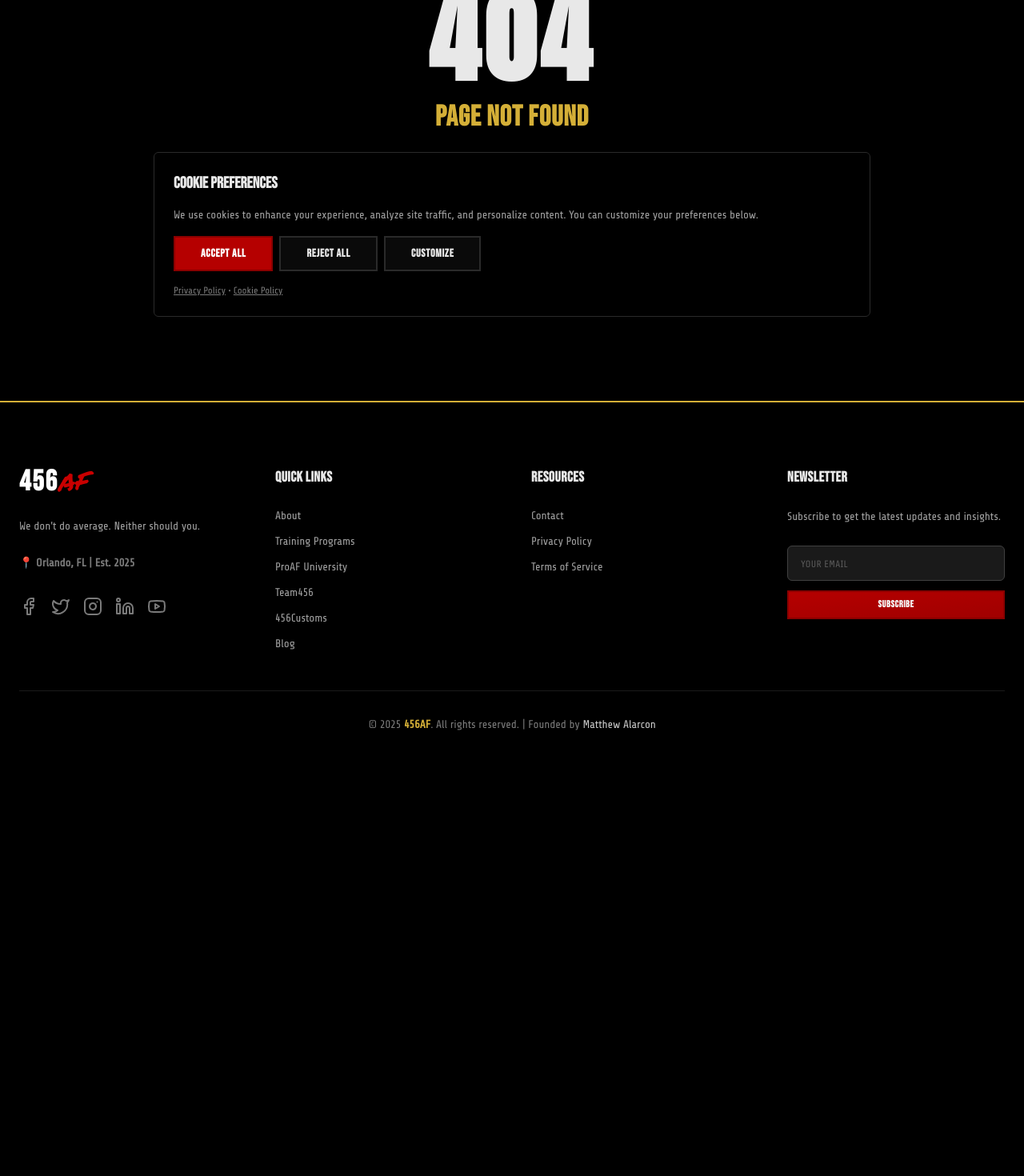
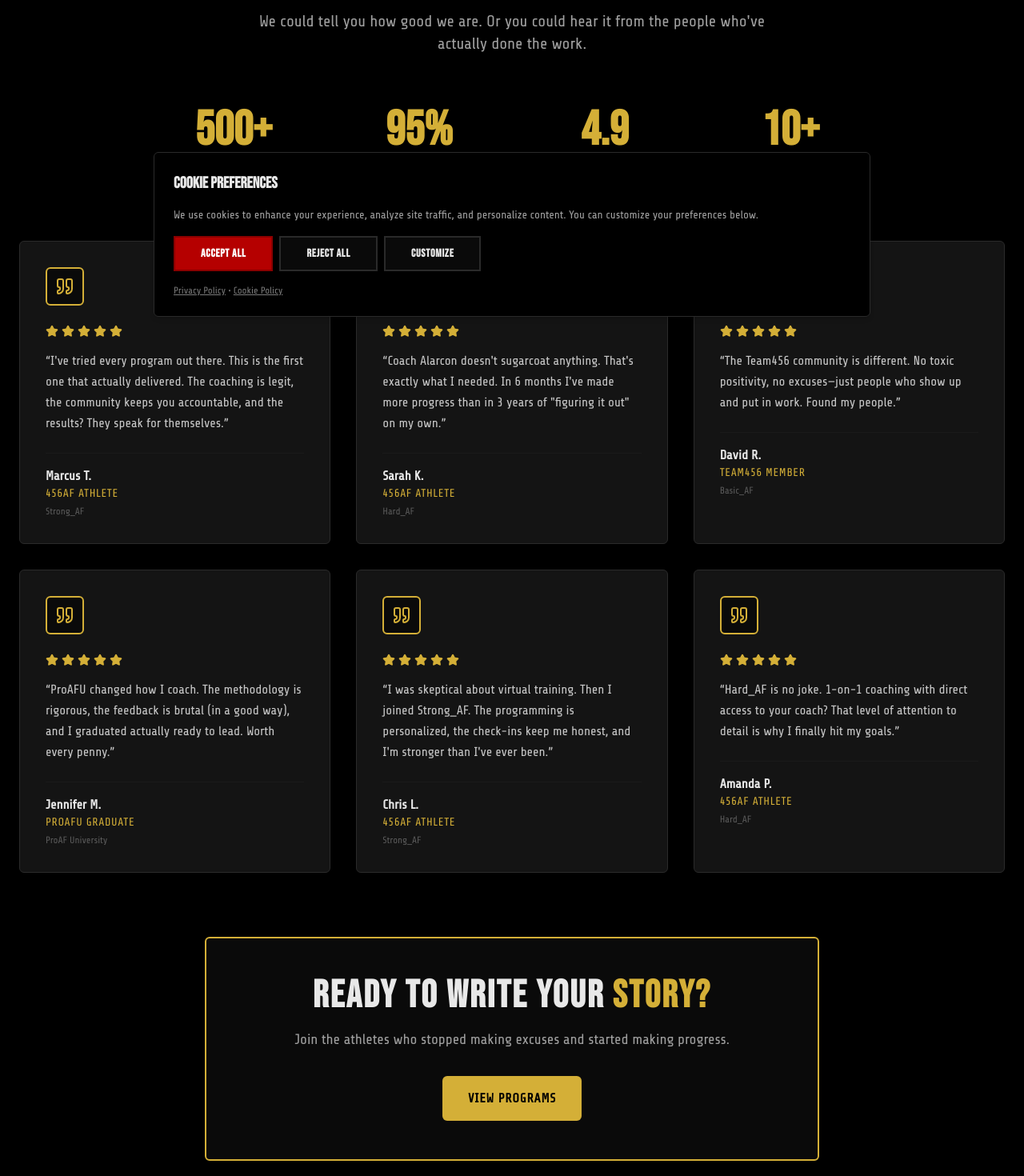
Before and after one commit to ghxstship/scorpion26.10, a Next.js app: page /testimonials in a window 1280 px wide. Before the commit this address had no page. Shown: the part 380-1850 px from the top of the page at 80% size. Before the commit the page ends 1376 px from the top, so only its background shows below. Built offline with nearby package versions, Linux system fonts and the light colour scheme.

Commit message:
Replace Blog page with Testimonials page
- Created new /testimonials page with athlete success stories
- Updated Header and Footer navigation links
- Updated sitemap

```diff
--- a/src/app/sitemap.ts
+++ b/src/app/sitemap.ts
@@ -23,9 +23,9 @@ export default function sitemap(): MetadataRoute.Sitemap {
       priority: 0.9,
     },
     {
-      url: `${baseUrl}/blog`,
+      url: `${baseUrl}/testimonials`,
       lastModified: new Date(),
-      changeFrequency: 'daily',
+      changeFrequency: 'weekly',
       priority: 0.8,
     },
     {
--- /dev/null
+++ b/src/app/testimonials/page.tsx
@@ -0,0 +1,157 @@
+'use client'
+
+import Link from 'next/link'
+import { Card, CardContent } from '@/components/ui/card'
+import { Quote, Star } from 'lucide-react'
+
+/**
+ * Testimonials Page
+ * Showcases athlete success stories and reviews
+ */
+
+const testimonials = [
+  {
+    content:
+      'I\'ve tried every program out there. This is the first one that actually delivered. The coaching is legit, the community keeps you accountable, and the results? They speak for themselves.',
+    author: 'Marcus T.',
+    title: '456AF Athlete',
+    program: 'Strong_AF',
+    rating: 5,
+  },
+  {
+    content:
+      'Coach Alarcon doesn\'t sugarcoat anything. That\'s exactly what I needed. In 6 months I\'ve made more progress than in 3 years of "figuring it out" on my own.',
+    author: 'Sarah K.',
+    title: '456AF Athlete',
+    program: 'Hard_AF',
+    rating: 5,
+  },
+  {
+    content:
+      'The Team456 community is different. No toxic positivity, no excuses—just people who show up and put in work. Found my people.',
+    author: 'David R.',
+    title: 'Team456 Member',
+    program: 'Basic_AF',
+    rating: 5,
+  },
+  {
+    content:
+      'ProAFU changed how I coach. The methodology is rigorous, the feedback is brutal (in a good way), and I graduated actually ready to lead. Worth every penny.',
+    author: 'Jennifer M.',
+    title: 'ProAFU Graduate',
+    program: 'ProAF University',
+    rating: 5,
+  },
+  {
+    content:
+      'I was skeptical about virtual training. Then I joined Strong_AF. The programming is personalized, the check-ins keep me honest, and I\'m stronger than I\'ve ever been.',
+    author: 'Chris L.',
+    title: '456AF Athlete',
+    program: 'Strong_AF',
+    rating: 5,
+  },
+  {
+    content:
+      'Hard_AF is no joke. 1-on-1 coaching with direct access to your coach? That level of attention to detail is why I finally hit my goals.',
+    author: 'Amanda P.',
+    title: '456AF Athlete',
+    program: 'Hard_AF',
+    rating: 5,
+  },
+]
+
+const stats = [
+  { value: '500+', label: 'Athletes Trained' },
+  { value: '95%', label: 'Goal Achievement Rate' },
+  { value: '4.9', label: 'Average Rating' },
+  { value: '10+', label: 'Years Experience' },
+]
+
+export default function TestimonialsPage() {
+  return (
+    <main className="min-h-screen bg-[var(--grey-950)]">
+      <div className="container px-6 py-24">
+        {/* Header */}
+        <div className="mx-auto max-w-4xl text-center mb-16">
+          <h1 className="mb-6 font-[family-name:var(--font-bebas)] text-6xl md:text-7xl lg:text-8xl font-black uppercase tracking-wider text-[var(--grey-100)]">
+            Results Speak <span className="text-[var(--gold-600)]">Louder</span>
+          </h1>
+          <p className="text-lg text-[var(--grey-300)] md:text-xl max-w-2xl mx-auto">
+            We could tell you how good we are. Or you could hear it from the people who&apos;ve actually done the work.
+          </p>
+        </div>
+
+        {/* Stats */}
+        <div className="grid grid-cols-2 md:grid-cols-4 gap-8 mb-20 max-w-4xl mx-auto">
+          {stats.map((stat, index) => (
+            <div key={index} className="text-center">
+              <div className="font-[family-name:var(--font-bebas)] text-5xl md:text-6xl font-black text-[var(--gold-600)] mb-2">
+                {stat.value}
+              </div>
+              <div className="text-sm uppercase tracking-wider text-[var(--grey-400)]">
+                {stat.label}
+              </div>
+            </div>
+          ))}
+        </div>
+
+        {/* Testimonials Grid */}
+        <div className="grid gap-8 md:grid-cols-2 lg:grid-cols-3 max-w-7xl mx-auto">
+          {testimonials.map((testimonial, index) => (
+            <Card key={index} className="group">
+              <CardContent className="p-8">
+                {/* Quote Icon */}
+                <div className="mb-6">
+                  <div className="inline-flex h-12 w-12 items-center justify-center rounded-sm border-2 border-[var(--gold-600)] bg-[var(--grey-900)] transition-all duration-300 group-hover:bg-[var(--gold-600)]">
+                    <Quote className="h-6 w-6 text-[var(--gold-600)] transition-colors group-hover:text-[var(--grey-950)]" />
+                  </div>
+                </div>
+
+                {/* Rating */}
+                <div className="flex gap-1 mb-4">
+                  {[...Array(testimonial.rating)].map((_, i) => (
+                    <Star key={i} className="h-4 w-4 fill-[var(--gold-600)] text-[var(--gold-600)]" />
+                  ))}
+                </div>
+
+                {/* Content */}
+                <blockquote className="mb-6 text-[var(--grey-200)] leading-relaxed">
+                  &ldquo;{testimonial.content}&rdquo;
+                </blockquote>
+
+                {/* Author */}
+                <div className="border-t border-[var(--grey-800)] pt-4">
+                  <div className="font-bold text-[var(--grey-100)]">{testimonial.author}</div>
+                  <div className="text-sm text-[var(--gold-600)] uppercase tracking-wider">
+                    {testimonial.title}
+                  </div>
+                  <div className="text-xs text-[var(--grey-500)] mt-1">
+                    {testimonial.program}
+                  </div>
+                </div>
+              </CardContent>
+            </Card>
+          ))}
+        </div>
+
+        {/* CTA */}
+        <div className="mt-20 text-center">
+          <div className="rounded-sm border-2 border-[var(--gold-600)] bg-[var(--grey-900)] p-12 max-w-3xl mx-auto">
+            <h2 className="font-[family-name:var(--font-bebas)] text-4xl md:text-5xl font-black uppercase tracking-wider text-[var(--grey-100)] mb-4">
+              Ready to Write Your <span className="text-[var(--gold-600)]">Story?</span>
+            </h2>
+            <p className="text-lg text-[var(--grey-300)] mb-8">
+              Join the athletes who stopped making excuses and started making progress.
+            </p>
+            <Link
+              href="/products"
+              className="inline-flex items-center justify-center rounded-sm bg-[var(--gold-600)] px-8 py-4 font-bold uppercase tracking-wider text-[var(--grey-950)] transition-all hover:bg-[var(--gold-500)] hover:shadow-[var(--glow-gold)]"
+            >
+              View Programs
+            </Link>
+          </div>
+        </div>
+      </div>
+    </main>
+  )
+}
--- a/src/components/layout/Footer.tsx
+++ b/src/components/layout/Footer.tsx
@@ -95,8 +95,8 @@ export function Footer() {
                 </Link>
               </li>
               <li>
-                <Link href="/blog" className="text-[var(--grey-300)] hover:text-[var(--gold-600)] transition-colors">
-                  Blog
+                <Link href="/testimonials" className="text-[var(--grey-300)] hover:text-[var(--gold-600)] transition-colors">
+                  Testimonials
                 </Link>
               </li>
             </ul>
--- a/src/components/layout/Header.tsx
+++ b/src/components/layout/Header.tsx
@@ -21,7 +21,7 @@ export function Header() {
     { name: 'ProAF University', href: '/university' },
     { name: 'Team456', href: '/community' },
     { name: '456Customs', href: '/customs' },
-    { name: 'Blog', href: '/blog' },
+    { name: 'Testimonials', href: '/testimonials' },
     { name: 'About', href: '/about' },
     { name: 'Contact', href: '/contact' },
   ]
```
